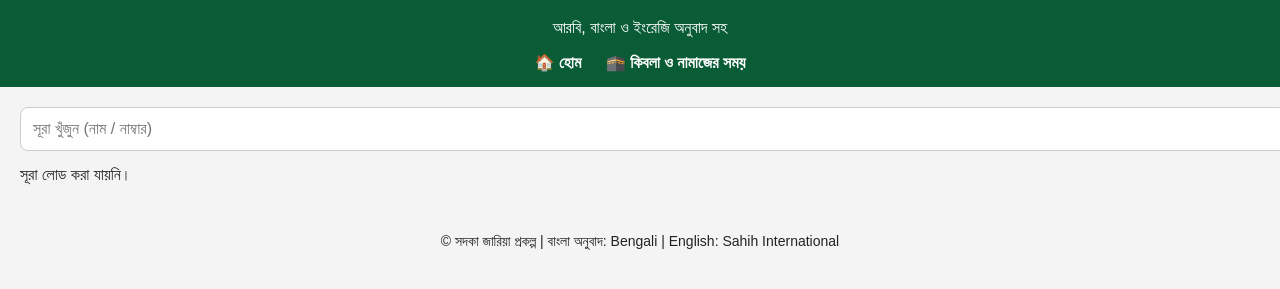
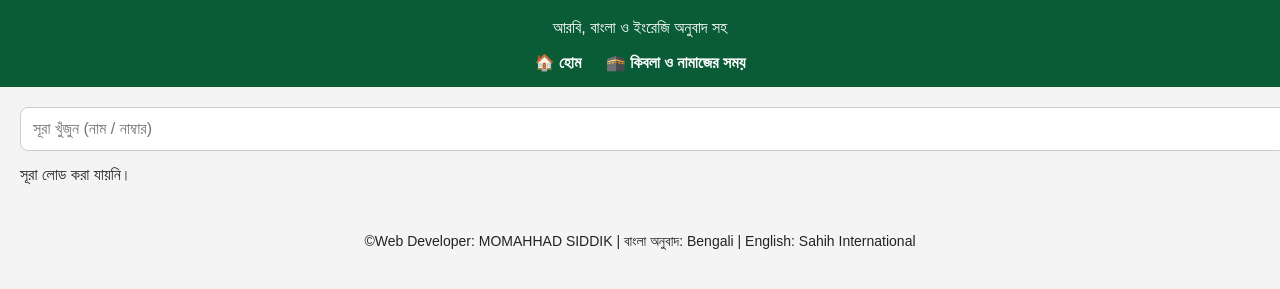
Before and after one commit to FB-bot/quran, a plain HTML site: page main-quran.html in a window 1280 px wide. Shown: the part 77-366 px from the top of the page. Drawn offline with Linux system fonts and the light colour scheme; no server answers.

Commit message:
Update main-quran.html

```diff
--- a/main-quran.html
+++ b/main-quran.html
@@ -40,7 +40,7 @@
 <!-- ===== Footer ===== -->
 <footer>
   <p>
-    © সদকা জারিয়া প্রকল্প |
+    ©Web Developer: MOMAHHAD SIDDIK |
     বাংলা অনুবাদ: Bengali |
     English: Sahih International
   </p>
```
